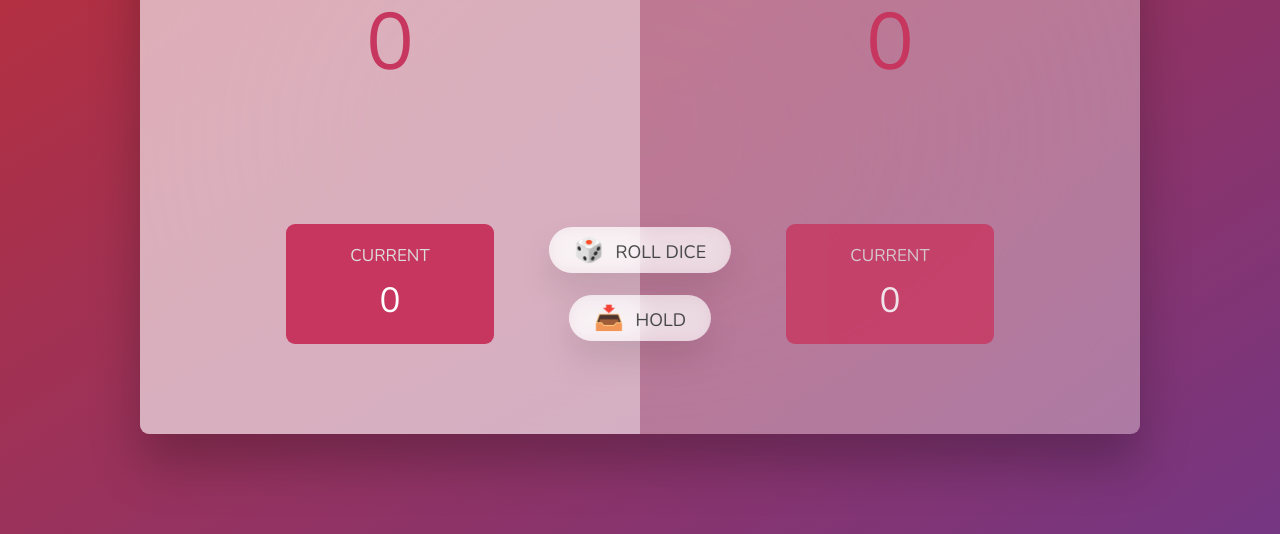
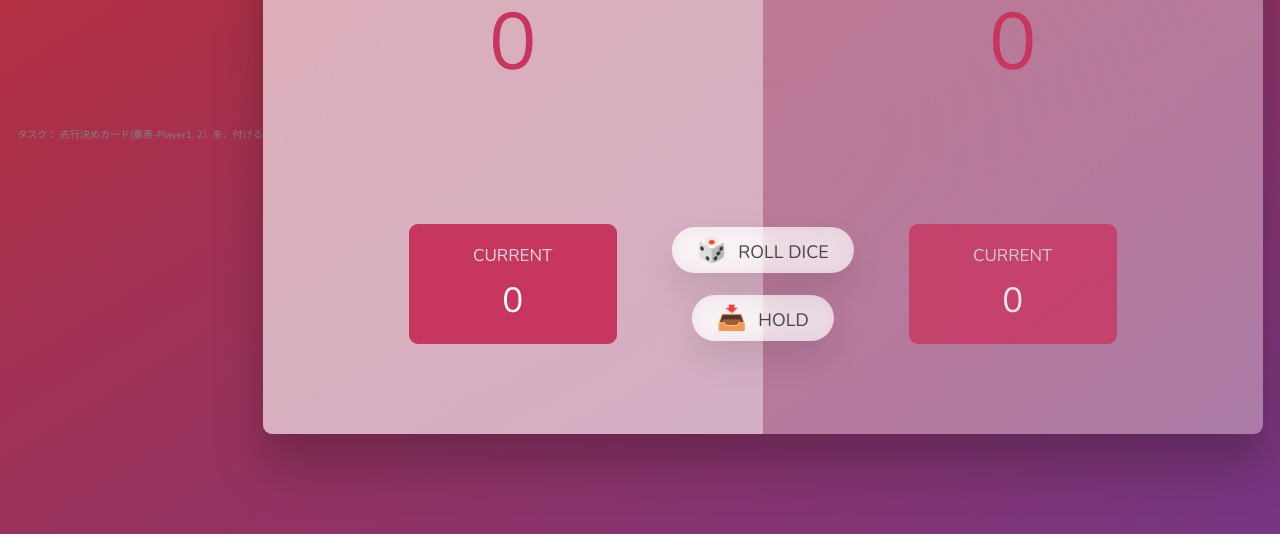
Before and after one commit to jet-web/js, a plain HTML site: page 03_PigGame/03_PigGame.html in a window 1280 px wide. Shown: the part 266-800 px from the top of the page. Drawn offline with nearby package versions, Linux system fonts and the light colour scheme.

Commit message:
Update 03_PigGame.html

```diff
--- a/03_PigGame/03_PigGame.html
+++ b/03_PigGame/03_PigGame.html
@@ -8,6 +8,7 @@
     <title>Pig Game</title>
   </head>
   <body>
+    <p style="color:Gray">タスク： 先行決めカード(裏表-Player1, 2）を、付ける</p>
     <main>
       <section class="player player--0 player--active">
         <h2 class="name" id="name--0">Player 1</h2>
```
